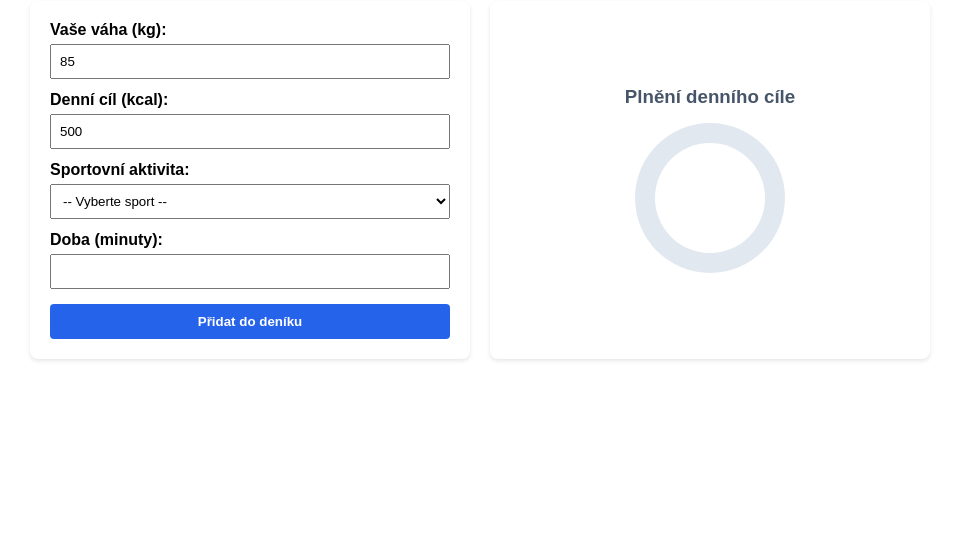
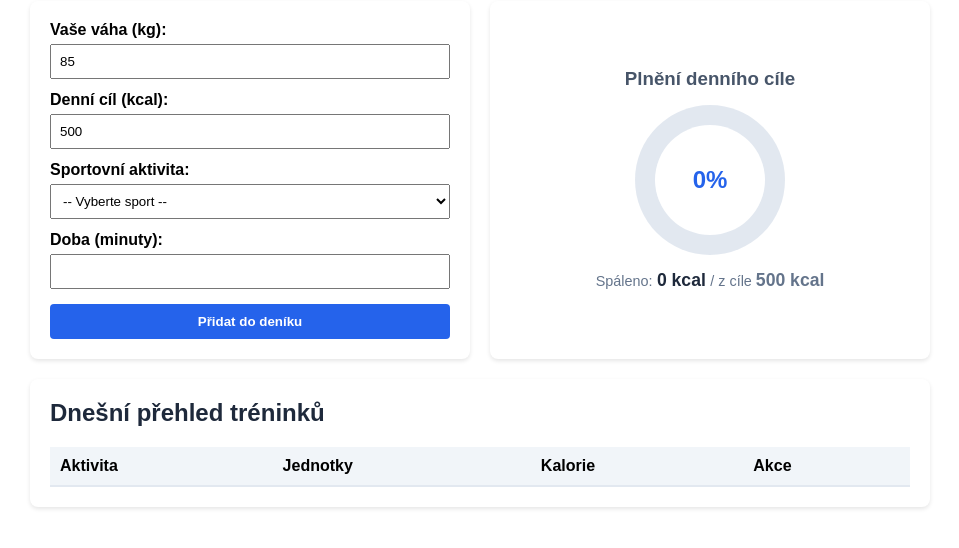
Before and after one commit to Sebastian-Kania/FitLog2026, a plain HTML site: page index.html in a window 1280 px wide. Shown: the part 140-688 px from the top of the page, without its empty margins (160-1119 px from the left). Drawn offline with Linux system fonts and the light colour scheme.

Commit message:
fix index

```diff
--- a/index.html
+++ b/index.html
@@ -48,4 +48,36 @@
 
                 <div id="kruhovy-graf" class="progress-circle">
                     <div class="progress-circle-inner">
-                        <span id="procenta-text" style="font-size
+                        <span id="procenta-text" style="font-size: 1.5rem; font-weight: bold; color: #2563eb;">0%</span>
+                    </div>
+                </div>
+
+                <div style="margin-top: 15px; text-align: center;">
+                    <span style="color: #64748b; font-size: 0.9rem;">Spáleno:</span>
+                    <strong id="celkem-kcal" style="color: #1e293b; font-size: 1.1rem;">0 kcal</strong>
+                    <span style="color: #64748b; font-size: 0.9rem;"> / z cíle </span>
+                    <strong id="vystup-cil" style="color: #64748b; font-size: 1.1rem;">500 kcal</strong>
+                </div>
+            </div>
+
+        </div>
+
+        <div style="background: white; padding: 20px; border-radius: 8px; box-shadow: 0 2px 4px rgba(0,0,0,0.1);">
+            <h2 style="margin-top: 0; color: #1e293b;">Dnešní přehled tréninků</h2>
+            <table id="tabulka-vysledku" style="width:100%; border-collapse:collapse; text-align:left;">
+                <thead>
+                    <tr style="background:#f1f5f9;">
+                        <th style="padding:10px; border-bottom:2px solid #e2e8f0;">Aktivita</th>
+                        <th style="padding:10px; border-bottom:2px solid #e2e8f0;">Jednotky</th>
+                        <th style="padding:10px; border-bottom:2px solid #e2e8f0;">Kalorie</th>
+                        <th style="padding:10px; border-bottom:2px solid #e2e8f0;">Akce</th>
+                    </tr>
+                </thead>
+                <tbody></tbody>
+            </table>
+        </div>
+    </div>
+
+    <script type="module" src="app.js"></script>
+</body>
+</html>
```
